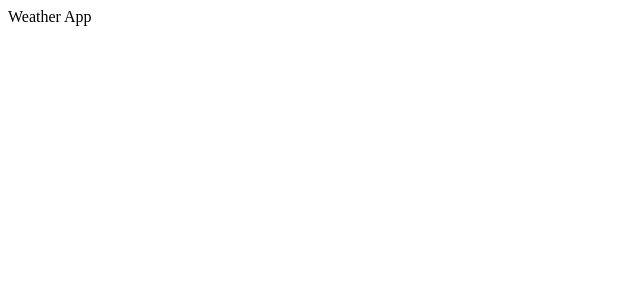
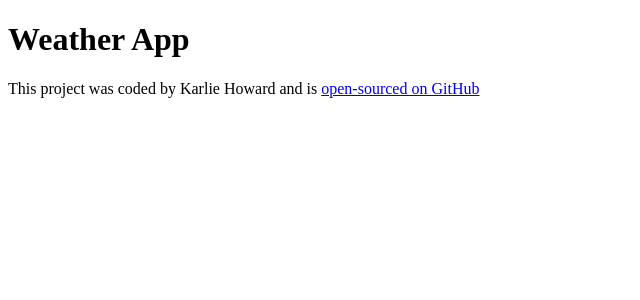
Before and after one commit to karlie101/react-amazing-weather-app, a React (Create React App) app: page / in a window 1280 px wide. Shown: the top 300 px of the page, without its empty margins (0-640 px from the left). Built offline with nearby package versions, Linux system fonts and the light colour scheme; the HTML template or start-up script is replaced by a standard one.

Commit message:
Added the GitHub repo URL

```diff
--- a/src/App.js
+++ b/src/App.js
@@ -3,5 +3,17 @@
 import './App.css';
 
 export default function App() {
-  return <div className="App">Weather App</div>;
+  return (
+  <div className="App">
+   <h1> Weather App </h1>
+    <footer>
+      This project was coded by Karlie Howard and is {" "}
+      <a href="https://github.com/karlie101/react-amazing-weather-app"
+         target="_blank" rel="noreferrer"
+         >
+          open-sourced on GitHub
+         </a>
+    </footer>
+    </div>
+  );
 }
```
